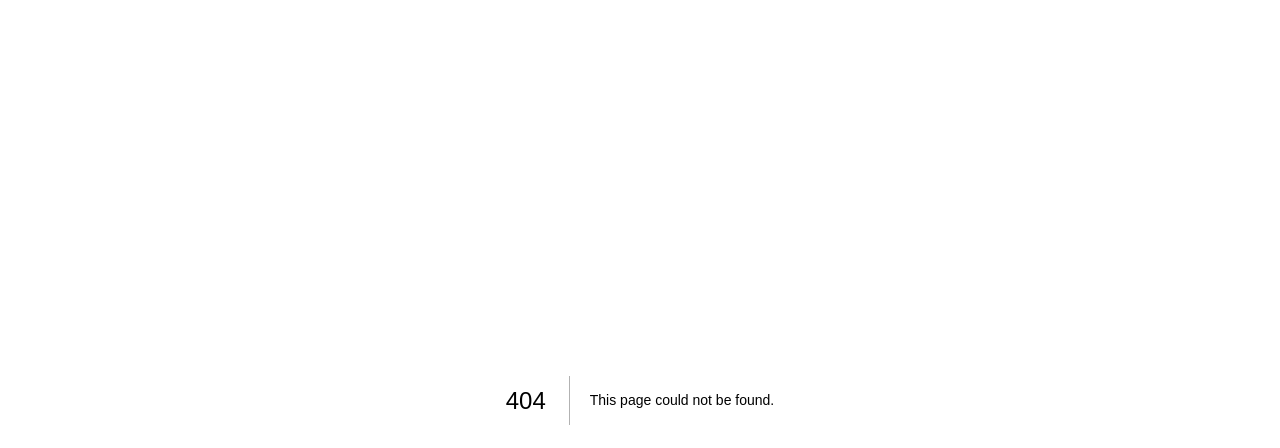
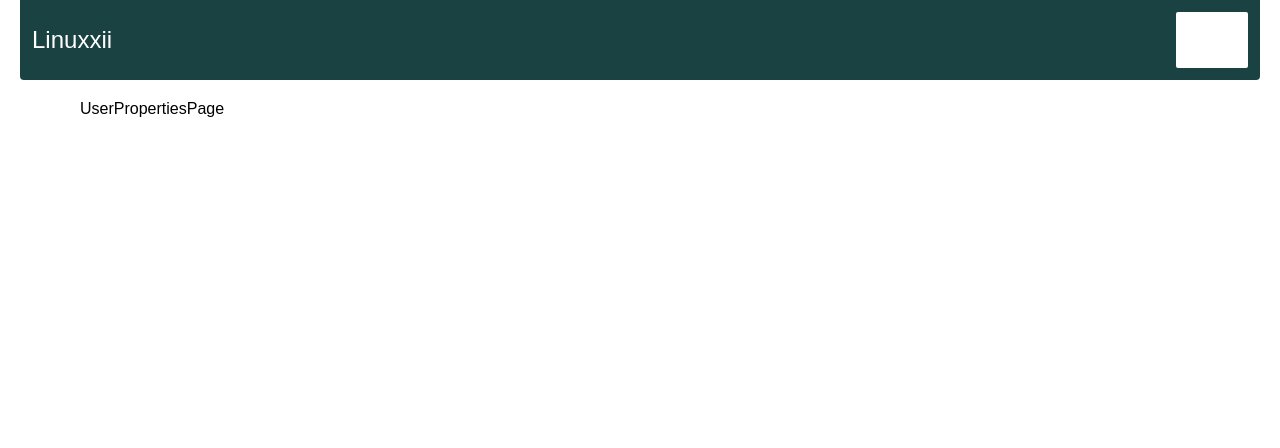
Before and after one commit to linub7/next-realstate-full, a Next.js app: page /user/properties in a window 1280 px wide. Before the commit this address had no page. Shown: the top 448 px of the page. Built offline with nearby package versions, Linux system fonts and the light colour scheme; no server answers; the database is empty.

Commit message:
header layout -> done

```diff
--- /dev/null
+++ b/src/app/(private)/page.tsx
@@ -0,0 +1,3 @@
+export default async function Home() {
+  return <div>Home Page</div>;
+}
--- /dev/null
+++ b/src/app/(private)/user/account/page.tsx
@@ -0,0 +1,7 @@
+interface Props {}
+
+const UserAccountPage = (props: Props) => {
+  return <div>UserAccountPage</div>;
+};
+
+export default UserAccountPage;
--- /dev/null
+++ b/src/app/(private)/user/properties/page.tsx
@@ -0,0 +1,7 @@
+interface Props {}
+
+const UserPropertiesPage = (props: Props) => {
+  return <div>UserPropertiesPage</div>;
+};
+
+export default UserPropertiesPage;
--- /dev/null
+++ b/src/app/(private)/user/subscriptions/page.tsx
@@ -0,0 +1,7 @@
+interface Props {}
+
+const SubscriptionsPage = (props: Props) => {
+  return <div>SubscriptionsPage</div>;
+};
+
+export default SubscriptionsPage;
--- a/src/app/layout.tsx
+++ b/src/app/layout.tsx
@@ -4,6 +4,7 @@ import { ClerkProvider } from '@clerk/nextjs';
 import './globals.css';
 
 import ThemeProvider from '@/providers/theme-provider';
+import LayoutProvider from '@/providers/layout-provider';
 
 export const metadata: Metadata = {
   title: 'Linuxxii Real State',
@@ -19,7 +20,9 @@ export default function RootLayout({
     <ClerkProvider>
       <html lang="en">
         <body>
-          <ThemeProvider>{children}</ThemeProvider>
+          <ThemeProvider>
+            <LayoutProvider>{children}</LayoutProvider>
+          </ThemeProvider>
         </body>
       </html>
     </ClerkProvider>
--- a/src/app/page.tsx
+++ /dev/null
@@ -1,20 +0,0 @@
-import { UserButton, currentUser } from '@clerk/nextjs';
-
-import { GetCurrentUserFromMongoDb } from '@/actions/users';
-
-export default async function Home() {
-  await GetCurrentUserFromMongoDb();
-  const loggedInUser = await currentUser();
-
-  const username =
-    loggedInUser?.username ||
-    `${loggedInUser?.firstName} ${loggedInUser?.lastName}`;
-  return (
-    <div className="p-20">
-      <UserButton afterSignOutUrl="/sign-in" signInUrl="/sign-in" />
-      <h1>Clerk user id: {loggedInUser?.id}</h1>
-      <h1>Username: {username}</h1>
-      <h1>Email: {loggedInUser?.emailAddresses[0]?.emailAddress}</h1>
-    </div>
-  );
-}
--- /dev/null
+++ b/src/components/common/layout-provider/header/index.tsx
@@ -0,0 +1,76 @@
+'use client';
+
+import { useEffect, useState } from 'react';
+import { UserButton } from '@clerk/nextjs';
+import { Button, Dropdown, message } from 'antd';
+import Link from 'next/link';
+import { useRouter } from 'next/navigation';
+import { User } from '@prisma/client';
+
+import { GetCurrentUserFromMongoDb } from '@/actions/users';
+import { ADMIN_MENU, USER_MENU } from '@/constants';
+
+interface Props {
+  isPubicRoute: boolean;
+  setIsLoading: (state: boolean) => void;
+}
+
+const LayoutProviderHeader = (props: Props) => {
+  const { isPubicRoute, setIsLoading } = props;
+  const [menuToShow, setMenuToShow] = useState(USER_MENU);
+  const [currentUserData, setCurrentUserData] = useState<User | null>(null);
+
+  const router = useRouter();
+
+  useEffect(() => {
+    if (!isPubicRoute) getCurrentUser();
+
+    return () => {};
+  }, [isPubicRoute]);
+
+  const getCurrentUser = async () => {
+    try {
+      setIsLoading(true);
+      const response: any = await GetCurrentUserFromMongoDb();
+      if (response?.error) throw new Error(response?.error?.message);
+      setCurrentUserData(response?.data);
+      if (response?.data?.isAdmin) {
+        setMenuToShow(ADMIN_MENU);
+      }
+    } catch (error: any) {
+      message.error(error?.message);
+    } finally {
+      setIsLoading(false);
+    }
+  };
+
+  return (
+    <div className="lg:px-5 px-20">
+      <div className="bg-primary p-3 flex justify-between items-center rounded-b">
+        <Link href={'/'} className="text-2xl text-white font-bold no-underline">
+          Linuxxii
+        </Link>
+        <div className="bg-white py-2 px-5 rounded-sm flex items-center gap-5">
+          <Dropdown
+            menu={{
+              items: menuToShow.map((item: any, index: number) => ({
+                key: index,
+                label: item?.name,
+                onClick: () => {
+                  router?.push(item?.path);
+                },
+              })),
+            }}
+          >
+            <Button className="text-primary" type="link">
+              {currentUserData?.username}
+            </Button>
+          </Dropdown>
+          <UserButton afterSignOutUrl="/sign-in" />
+        </div>
+      </div>
+    </div>
+  );
+};
+
+export default LayoutProviderHeader;
--- /dev/null
+++ b/src/components/common/loader/index.tsx
@@ -0,0 +1,15 @@
+'use client';
+
+import { Spin } from 'antd';
+
+interface Props {}
+
+const CommonLoader = (props: Props) => {
+  return (
+    <div className="flex justify-center mt-20">
+      <Spin size="large" />
+    </div>
+  );
+};
+
+export default CommonLoader;
--- a/src/constants/index.ts
+++ b/src/constants/index.ts
@@ -1,3 +1,37 @@
 export const COLOR_PRIMARY: string = '#1B4242';
 export const CONTROL_BUTTON_HEIGHT: number = 40;
 export const CONTROL_INPUT_HEIGHT: number = 45;
+
+export const USER_MENU = [
+  {
+    name: 'Home',
+    path: '/',
+  },
+  {
+    name: 'Properties',
+    path: '/user/properties',
+  },
+  {
+    name: 'Account',
+    path: '/user/account',
+  },
+  {
+    name: 'Subscriptions',
+    path: '/user/subscriptions',
+  },
+];
+
+export const ADMIN_MENU = [
+  {
+    name: 'Home',
+    path: '/',
+  },
+  {
+    name: 'Properties',
+    path: '/admin/properties',
+  },
+  {
+    name: 'Users',
+    path: '/admin/users',
+  },
+];
--- /dev/null
+++ b/src/providers/layout-provider.tsx
@@ -0,0 +1,38 @@
+'use client';
+
+import { ReactNode, useState } from 'react';
+import { usePathname } from 'next/navigation';
+
+import LayoutProviderHeader from '@/components/common/layout-provider/header';
+import CommonLoader from '@/components/common/loader';
+
+interface Props {
+  children: ReactNode;
+}
+
+const LayoutProvider = (props: Props) => {
+  const [isLoading, setIsLoading] = useState(false);
+  const pathname = usePathname();
+  const isPubicRoute = ['sign-in', 'sign-up']?.includes(
+    pathname?.split('/')[1]
+  );
+  return (
+    <div>
+      {!isPubicRoute && (
+        <LayoutProviderHeader
+          isPubicRoute={isPubicRoute}
+          setIsLoading={setIsLoading}
+        />
+      )}
+      {isLoading ? (
+        <CommonLoader />
+      ) : (
+        <div className={`${isPubicRoute ? '' : 'py-5 lg:px-20 px-5'}`}>
+          {props.children}
+        </div>
+      )}
+    </div>
+  );
+};
+
+export default LayoutProvider;
--- a/tailwind.config.ts
+++ b/tailwind.config.ts
@@ -4,6 +4,7 @@ const config: Config = {
   content: [
     './src/pages/**/*.{js,ts,jsx,tsx,mdx}',
     './src/components/**/*.{js,ts,jsx,tsx,mdx}',
+    './src/providers/**/*.{js,ts,jsx,tsx,mdx}',
     './src/app/**/*.{js,ts,jsx,tsx,mdx}',
   ],
   theme: {
```
